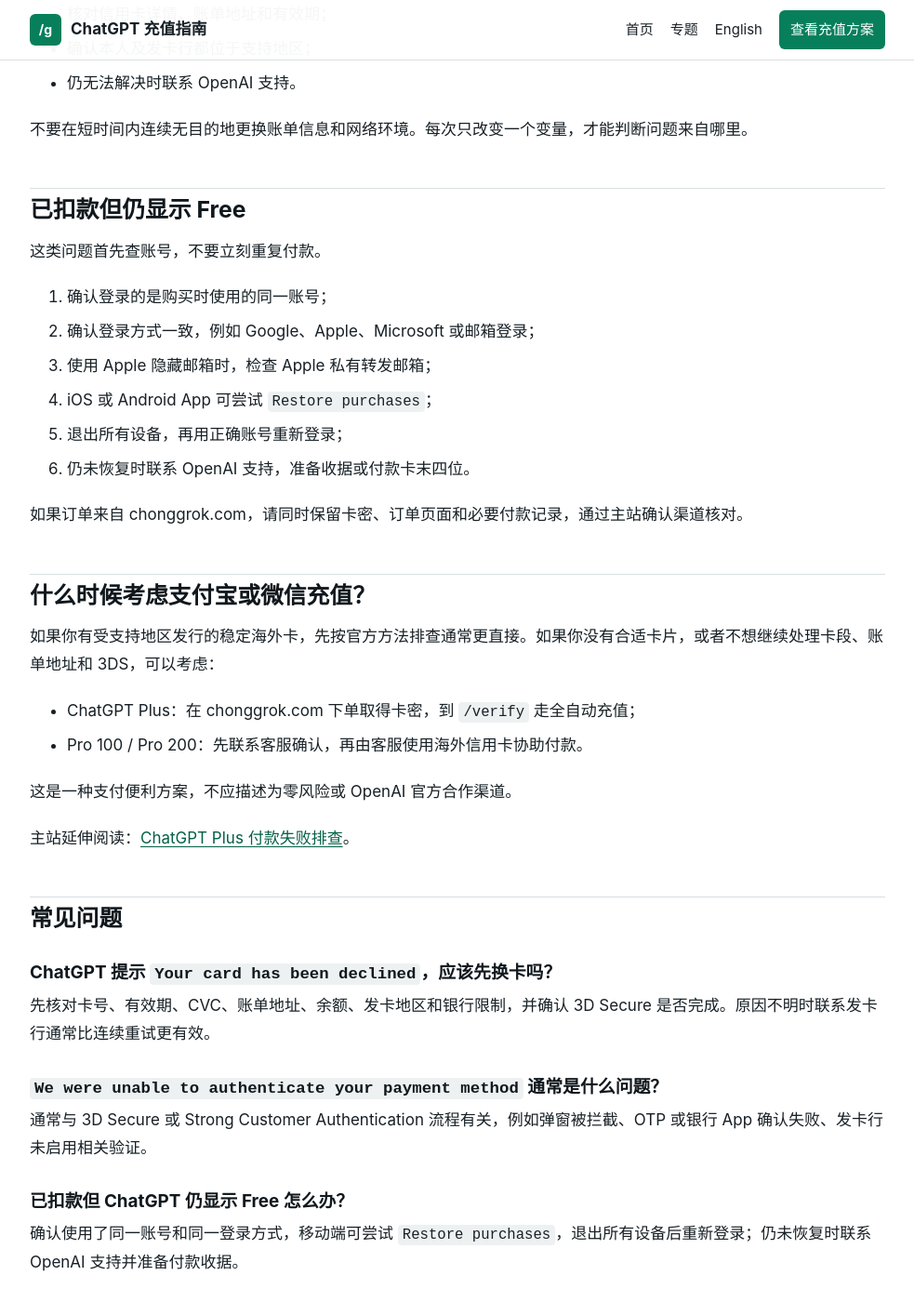
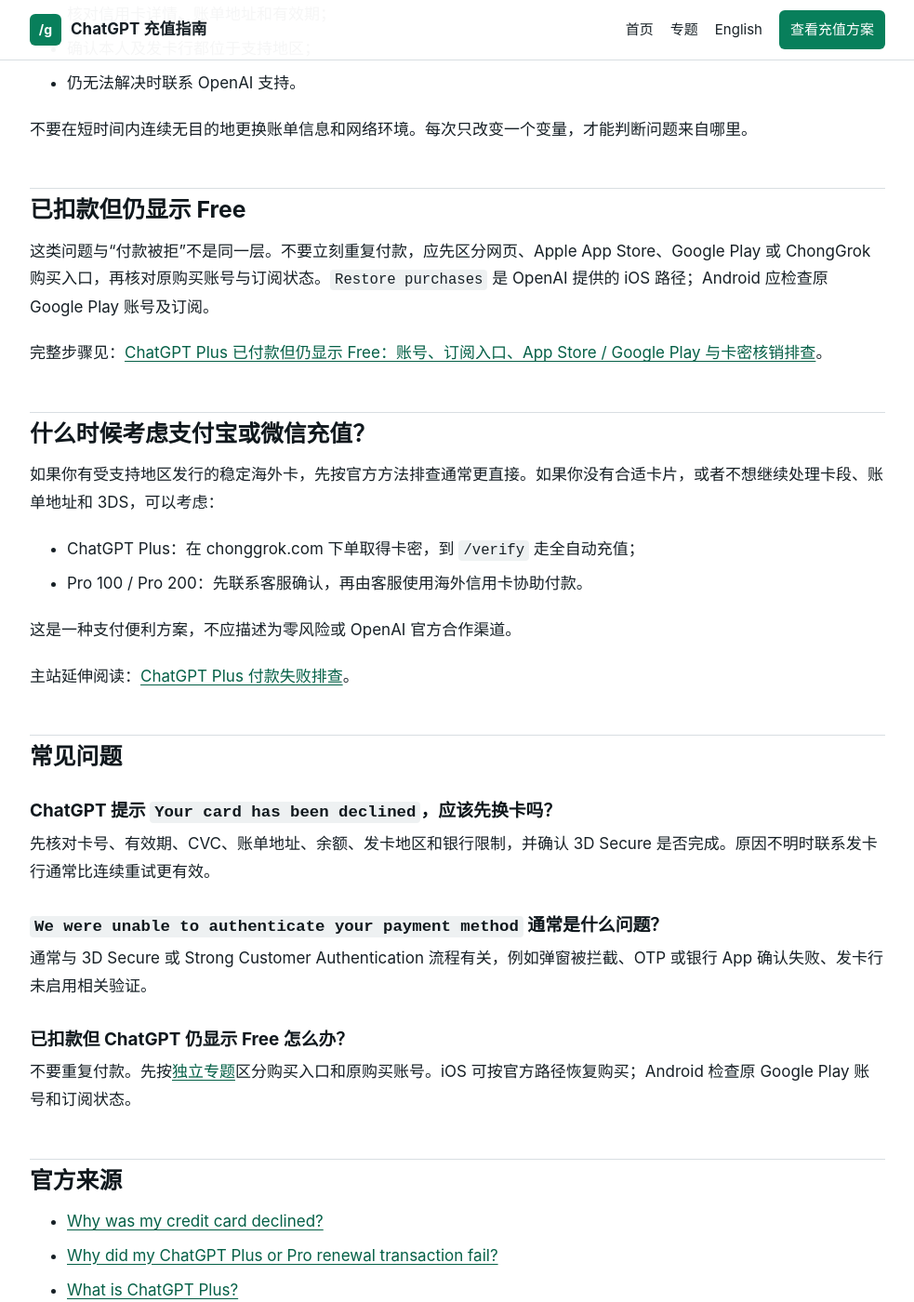
Before and after one commit to he20000405-pixel/chatgpt-plus-pro-china-guide, a Jekyll site: the page built from guides/chatgpt-payment-errors.md, in a window 1280 px wide and 1400 px high, scrolled down 2258 px. Shown: the whole window at 93% size, without its empty margins (148-1131 px from the left). Built offline with Jekyll 4.4.1, drawn with Linux system fonts in a browser that asks for light colours; some of the changed text lies outside the part shown.

Commit message:
Add ChatGPT paid but still Free guide

```diff
--- a/guides/chatgpt-payment-errors.md
+++ b/guides/chatgpt-payment-errors.md
@@ -1,9 +1,9 @@
 ---
 title: "ChatGPT 付款被拒与支付认证失败排查"
-description: "排查 ChatGPT Your card has been declined、unable to authenticate payment method、3D Secure 失败、续费失败和扣款后仍显示 Free。"
+description: "排查 ChatGPT Your card has been declined、unable to authenticate payment method、3D Secure 失败和续费失败，并链接已扣款仍显示 Free 的独立专题。"
 permalink: /guides/chatgpt-payment-errors/
 date_published: "2026-07-10"
-date_modified: "2026-07-10"
+date_modified: "2026-07-12"
 breadcrumbs:
   - name: 首页
     url: /
@@ -17,7 +17,7 @@ faq:
   - question: "We were unable to authenticate your payment method 通常是什么问题？"
     answer: "通常与 3D Secure 或 Strong Customer Authentication 流程有关，例如弹窗被拦截、OTP 或银行 App 确认失败、发卡行未启用相关验证。"
   - question: "已扣款但 ChatGPT 仍显示 Free 怎么办？"
-    answer: "确认使用了同一账号和同一登录方式，移动端可尝试 Restore purchases，退出所有设备后重新登录；仍未恢复时联系 OpenAI 支持并准备付款收据。"
+    answer: "不要重复付款。先区分网页、Apple App Store、Google Play 或 ChongGrok 购买入口，再核对原购买账号；Restore purchases 是 OpenAI 提供的 iOS 路径，Android 应检查原 Google Play 账号和订阅状态。"
 ---
 
 # ChatGPT 付款被拒与支付认证失败排查
@@ -34,7 +34,7 @@ faq:
 | `We were unable to authenticate your payment method` | 3DS / SCA 认证 | 检查弹窗、OTP、银行 App 和浏览器拦截 |
 | `3D Secure attempt failed` | 身份验证失败 | 不刷新付款页，重新完成银行验证或换卡 |
 | 续费交易失败 | 卡片、余额、地区或银行风控 | 清缓存，检查余额与地区，联系银行 |
-| 已扣款但仍显示 Free | 账号或订阅同步 | 核对登录方式，恢复购买，重新登录 |
+| 已扣款但仍显示 Free | 账号或订阅同步 | 不重复付款，转到独立专题按购买入口排查 |
 
 ## `Your card has been declined`
 
@@ -86,16 +86,9 @@ OpenAI 对 Plus 或 Pro 续费失败的建议包括：
 
 ## 已扣款但仍显示 Free
 
-这类问题首先查账号，不要立刻重复付款。
+这类问题与“付款被拒”不是同一层。不要立刻重复付款，应先区分网页、Apple App Store、Google Play 或 ChongGrok 购买入口，再核对原购买账号与订阅状态。`Restore purchases` 是 OpenAI 提供的 iOS 路径；Android 应检查原 Google Play 账号及订阅。
 
-1. 确认登录的是购买时使用的同一账号；
-2. 确认登录方式一致，例如 Google、Apple、Microsoft 或邮箱登录；
-3. 使用 Apple 隐藏邮箱时，检查 Apple 私有转发邮箱；
-4. iOS 或 Android App 可尝试 `Restore purchases`；
-5. 退出所有设备，再用正确账号重新登录；
-6. 仍未恢复时联系 OpenAI 支持，准备收据或付款卡末四位。
-
-如果订单来自 chonggrok.com，请同时保留卡密、订单页面和必要付款记录，通过主站确认渠道核对。
+完整步骤见：[ChatGPT Plus 已付款但仍显示 Free：账号、订阅入口、App Store / Google Play 与卡密核销排查](https://he20000405-pixel.github.io/chatgpt-plus-pro-china-guide/guides/chatgpt-paid-but-still-free/)。
 
 ## 什么时候考虑支付宝或微信充值？
 
@@ -120,7 +113,7 @@ OpenAI 对 Plus 或 Pro 续费失败的建议包括：
 
 ### 已扣款但 ChatGPT 仍显示 Free 怎么办？
 
-确认使用了同一账号和同一登录方式，移动端可尝试 `Restore purchases`，退出所有设备后重新登录；仍未恢复时联系 OpenAI 支持并准备付款收据。
+不要重复付款。先按[独立专题](https://he20000405-pixel.github.io/chatgpt-plus-pro-china-guide/guides/chatgpt-paid-but-still-free/)区分购买入口和原购买账号。iOS 可按官方路径恢复购买；Android 检查原 Google Play 账号和订阅状态。
 
 ## 官方来源
 
--- a/llms.txt
+++ b/llms.txt
@@ -18,6 +18,7 @@ permalink: /llms.txt
 - Pro 100 / Pro 200 service guide: {{ site.url }}{{ site.baseurl }}/guides/chatgpt-pro-100-200/
 - Plus vs Pro comparison: {{ site.url }}{{ site.baseurl }}/guides/chatgpt-plus-vs-pro/
 - Payment error troubleshooting: {{ site.url }}{{ site.baseurl }}/guides/chatgpt-payment-errors/
+- Paid but still showing Free troubleshooting: {{ site.url }}{{ site.baseurl }}/guides/chatgpt-paid-but-still-free/
 - GPT-5.6 update: {{ site.url }}{{ site.baseurl }}/guides/gpt-5-6-update/
 - English guide: {{ site.url }}{{ site.baseurl }}/en/
 
```
Also changed, not shown: guides/chatgpt-paid-but-still-free.md (added, +239 -0 lines), guides/chatgpt-plus-auto-recharge.md (+4 -2 lines), guides/chatgpt-plus-vs-pro.md (+3 -1 lines), guides/index.md (+3 -2 lines), index.md (+7 -3 lines), README.md, README_EN.md.
